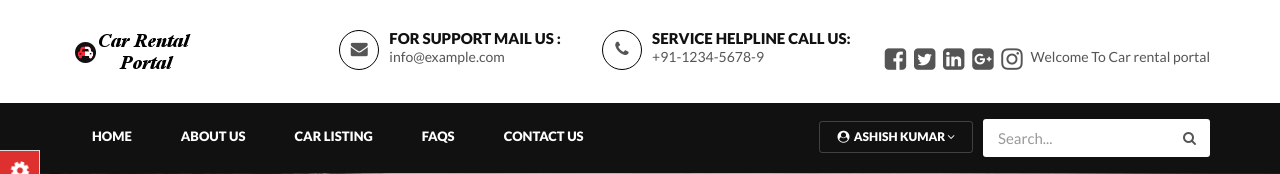
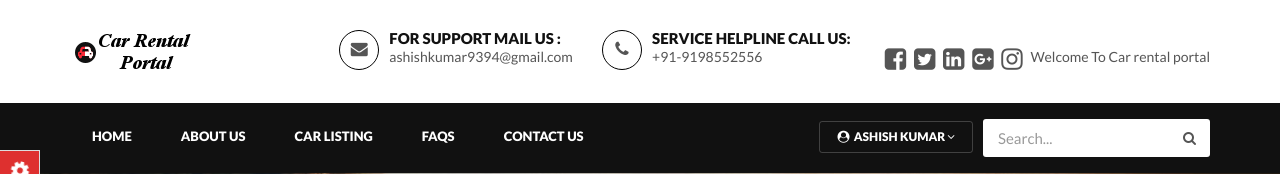
Before and after one commit to Ashishrock9394/Car_Rental, a PHP site: page / in a window 1280 px wide. Shown: the top 174 px of the page. Run offline with PHP 8.4, Linux system fonts and the light colour scheme; a user stored in the database is signed in; data comes from the database, SQL or seed files in the repository.

Commit message:
Header update
Signed-off-by: AshishRock9394 <ashishRock9394@gmail.com>

```diff
--- a/carrental/includes/header.php
+++ b/carrental/includes/header.php
@@ -11,14 +11,14 @@
             <div class="header_widgets">
               <div class="circle_icon"> <i class="fa fa-envelope" aria-hidden="true"></i> </div>
               <p class="uppercase_text">For Support Mail us : </p>
-              <a href="mailto:info@example.com">info@example.com</a> </div>
+              <a href="mailto:ashishkumar9394@gmail.com">ashishkumar9394@gmail.com</a> </div>
             <div class="header_widgets">
               <div class="circle_icon"> <i class="fa fa-phone" aria-hidden="true"></i> </div>
               <p class="uppercase_text">Service Helpline Call Us: </p>
-              <a href="tel:61-1234-5678-09">+91-1234-5678-9</a> </div>
+              <a href="tel:+91-9198552556">+91-9198552556</a> </div>
             <div class="social-follow">
               <ul>
-                <li><a href="#"><i class="fa fa-facebook-square" aria-hidden="true"></i></a></li>
+                <li><a href="https//:www.facebook.com"><i class="fa fa-facebook-square" aria-hidden="true"></i></a></li>
                 <li><a href="#"><i class="fa fa-twitter-square" aria-hidden="true"></i></a></li>
                 <li><a href="#"><i class="fa fa-linkedin-square" aria-hidden="true"></i></a></li>
                 <li><a href="#"><i class="fa fa-google-plus-square" aria-hidden="true"></i></a></li>
```
